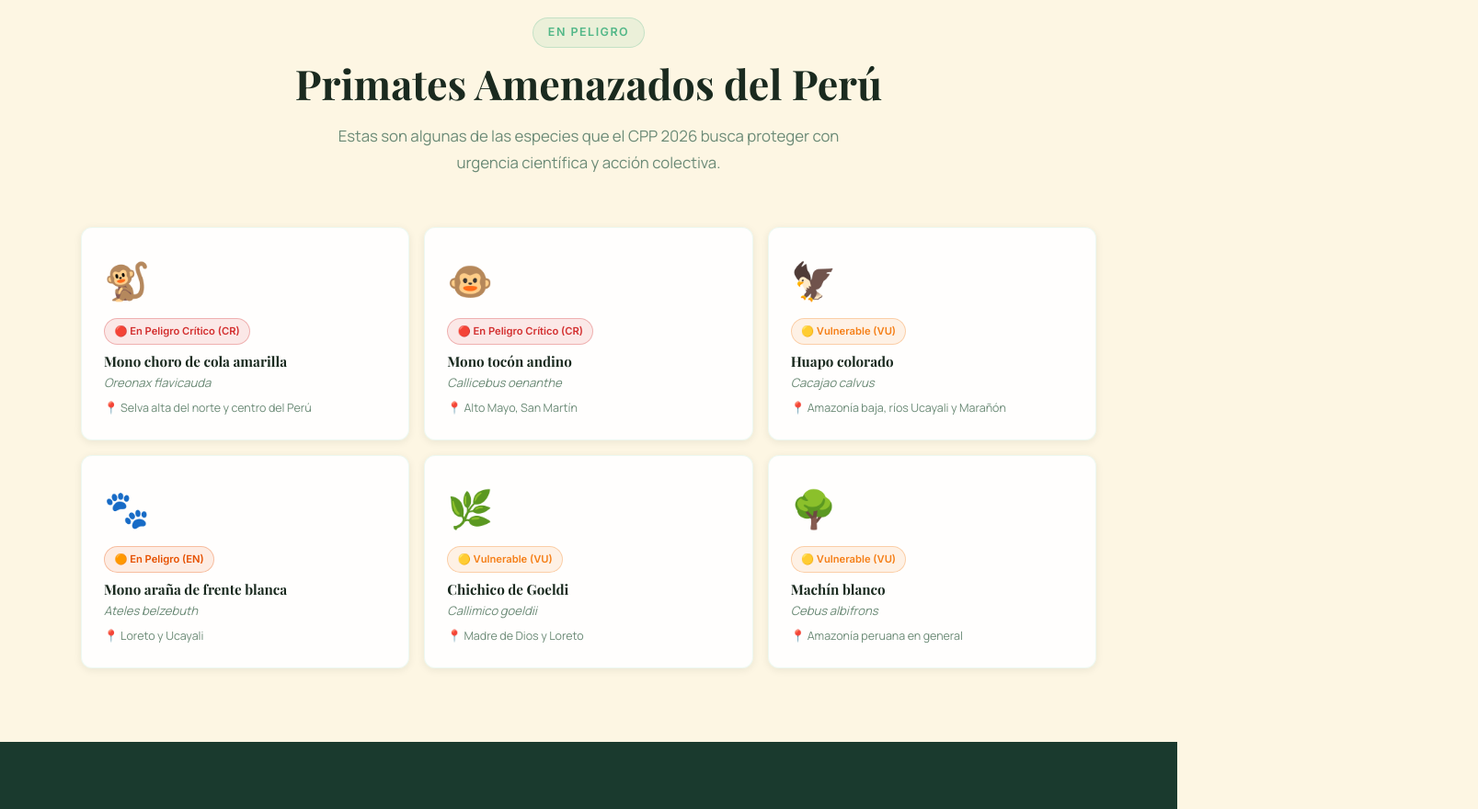
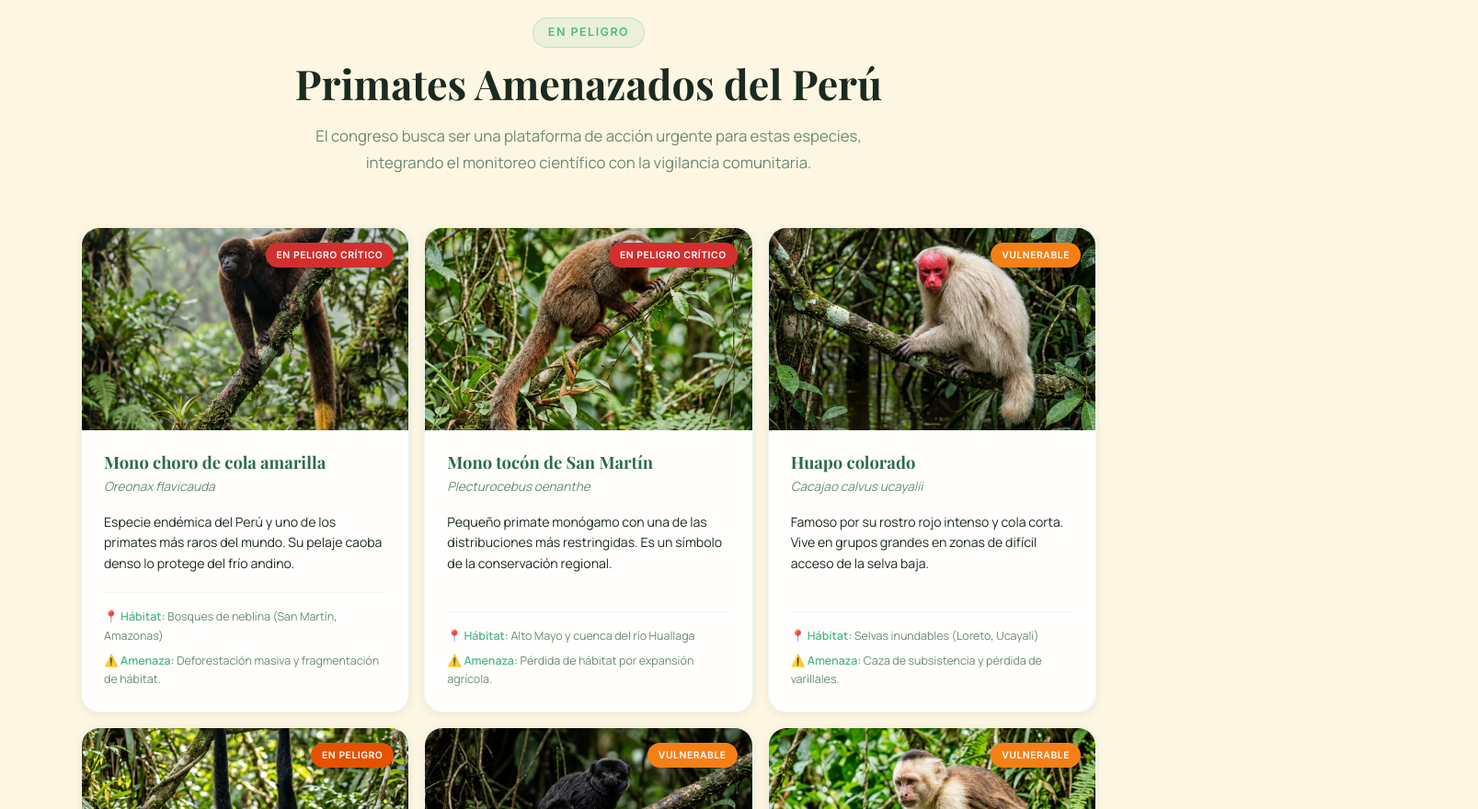
Before and after one commit to primatesperuapp-arch/congreso-primatologia-2026, an Astro site: page /congreso-primatologia-2026/conservacion in a window 1280 px wide. Shown: the part 1920-2800 px from the top of the page at 92% size, 1607 px wide, since content can reach past the window. Built offline with nearby package versions, Linux system fonts and the light colour scheme; Astro itself is replaced by a stand-in of ours; a web font is replaced by a local one.

Commit message:
feat: añade pestaña de Conservación al menú y enriquece la página con perfiles de especies

```diff
--- a/src/components/layout/Header.astro
+++ b/src/components/layout/Header.astro
@@ -5,6 +5,7 @@ const base = import.meta.env.BASE_URL === '/' ? '/' : import.meta.env.BASE_URL +
 const navLinks = [
   { href: `${base}`, label: 'Inicio' },
   { href: `${base}sobre-el-congreso`, label: 'Sobre el Congreso' },
+  { href: `${base}conservacion`, label: 'Conservación' },
   { href: `${base}llamado-de-resumenes`, label: 'Resúmenes' },
   { href: `${base}programa`, label: 'Programa' },
   { href: `${base}ponentes`, label: 'Ponentes' },
--- a/src/pages/conservacion.astro
+++ b/src/pages/conservacion.astro
@@ -73,27 +73,89 @@ const base = import.meta.env.BASE_URL === '/' ? '/' : import.meta.env.BASE_URL +
         <span class="section-label">En peligro</span>
         <h2 class="section-title">Primates Amenazados del Perú</h2>
         <p class="section-subtitle">
-          Estas son algunas de las especies que el CPP 2026 busca proteger con urgencia científica y acción colectiva.
+          El congreso busca ser una plataforma de acción urgente para estas especies, integrando el monitoreo científico con la vigilancia comunitaria.
         </p>
       </div>
 
       <div class="species-grid">
         {[
-          { emoji: "🐒", name: "Mono choro de cola amarilla", sci: "Oreonax flavicauda", status: "CR", statusLabel: "En Peligro Crítico", habitat: "Selva alta del norte y centro del Perú", icon: "🔴" },
-          { emoji: "🐵", name: "Mono tocón andino", sci: "Callicebus oenanthe", status: "CR", statusLabel: "En Peligro Crítico", habitat: "Alto Mayo, San Martín", icon: "🔴" },
-          { emoji: "🦅", name: "Huapo colorado", sci: "Cacajao calvus", status: "VU", statusLabel: "Vulnerable", habitat: "Amazonía baja, ríos Ucayali y Marañón", icon: "🟡" },
-          { emoji: "🐾", name: "Mono araña de frente blanca", sci: "Ateles belzebuth", status: "EN", statusLabel: "En Peligro", habitat: "Loreto y Ucayali", icon: "🟠" },
-          { emoji: "🌿", name: "Chichico de Goeldi", sci: "Callimico goeldii", status: "VU", statusLabel: "Vulnerable", habitat: "Madre de Dios y Loreto", icon: "🟡" },
-          { emoji: "🌳", name: "Machín blanco", sci: "Cebus albifrons", status: "VU", statusLabel: "Vulnerable", habitat: "Amazonía peruana en general", icon: "🟡" },
+          {
+            img: "choro-amarillo.png",
+            name: "Mono choro de cola amarilla",
+            sci: "Oreonax flavicauda",
+            status: "CR",
+            statusLabel: "En Peligro Crítico",
+            habitat: "Bosques de neblina (San Martín, Amazonas)",
+            threat: "Deforestación masiva y fragmentación de hábitat.",
+            desc: "Especie endémica del Perú y uno de los primates más raros del mundo. Su pelaje caoba denso lo protege del frío andino."
+          },
+          {
+            img: "tocon-andino.png",
+            name: "Mono tocón de San Martín",
+            sci: "Plecturocebus oenanthe",
+            status: "CR",
+            statusLabel: "En Peligro Crítico",
+            habitat: "Alto Mayo y cuenca del río Huallaga",
+            threat: "Pérdida de hábitat por expansión agrícola.",
+            desc: "Pequeño primate monógamo con una de las distribuciones más restringidas. Es un símbolo de la conservación regional."
+          },
+          {
+            img: "huapo-colorado.png",
+            name: "Huapo colorado",
+            sci: "Cacajao calvus ucayalii",
+            status: "VU",
+            statusLabel: "Vulnerable",
+            habitat: "Selvas inundables (Loreto, Ucayali)",
+            threat: "Caza de subsistencia y pérdida de varillales.",
+            desc: "Famoso por su rostro rojo intenso y cola corta. Vive en grupos grandes en zonas de difícil acceso de la selva baja."
+          },
+          {
+            img: "maquisapa.png",
+            name: "Maquisapa frente blanca",
+            sci: "Ateles belzebuth",
+            status: "EN",
+            statusLabel: "En Peligro",
+            habitat: "Norte de la Amazonía peruana",
+            threat: "Caza intensa y baja tasa de reproducción.",
+            desc: "Dispersor de semillas clave. Sus extremidades largas y cola prehensile le permiten una agilidad asombrosa."
+          },
+          {
+            img: "chichico.png",
+            name: "Chichico de Goeldi",
+            sci: "Callimico goeldii",
+            status: "VU",
+            statusLabel: "Vulnerable",
+            habitat: "Sotobosque de la Amazonía suroccidental",
+            threat: "Rareza natural y tráfico de fauna silvestre.",
+            desc: "Un primate pequeño y misterioso, totalmente negro, que prefiere el nivel bajo del bosque con densa vegetación."
+          },
+          {
+            img: "machin-blanco.png",
+            name: "Machín blanco",
+            sci: "Cebus albifrons",
+            status: "VU",
+            statusLabel: "Vulnerable",
+            habitat: "Vasta distribución en la cuenca amazónica",
+            threat: "Captura para mascotas y degradación forestal.",
+            desc: "Altamente inteligente y adaptable. Juega un rol fundamental en el equilibrio de los ecosistemas forestales."
+          },
         ].map((sp, i) => (
           <div class={`species-card reveal reveal-delay-${(i%3)+1}`}>
-            <div class="species-card__emoji">{sp.emoji}</div>
-            <div class={`species-card__status species-card__status--${sp.status}`}>
-              {sp.icon} {sp.statusLabel} ({sp.status})
+            <div class="species-card__img-container">
+              <img src={`${base}images/species/${sp.img}`} alt={sp.name} class="species-card__img" />
+              <div class={`species-card__status species-card__status--${sp.status}`}>
+                {sp.statusLabel}
+              </div>
             </div>
-            <h3 class="species-card__name">{sp.name}</h3>
-            <p class="species-card__sci"><em>{sp.sci}</em></p>
-            <p class="species-card__habitat">📍 {sp.habitat}</p>
+            <div class="species-card__content">
+              <h3 class="species-card__name">{sp.name}</h3>
+              <p class="species-card__sci"><em>{sp.sci}</em></p>
+              <p class="species-card__desc-text">{sp.desc}</p>
+              <div class="species-card__info">
+                <p>📍 <strong>Hábitat:</strong> {sp.habitat}</p>
+                <p>⚠️ <strong>Amenaza:</strong> {sp.threat}</p>
+              </div>
+            </div>
           </div>
         ))}
       </div>
@@ -174,27 +236,44 @@ const base = import.meta.env.BASE_URL === '/' ? '/' : import.meta.env.BASE_URL +
   @media (min-width: 1024px) { .species-grid { grid-template-columns: repeat(3, 1fr); } }
 
   .species-card {
-    padding: 1.5rem;
     background: rgba(255,255,255,0.9);
-    border-radius: var(--radius-md);
+    border-radius: var(--radius-lg);
     border: 1px solid rgba(82,183,136,0.1);
     box-shadow: var(--shadow-sm);
-    transition: transform var(--transition-mid);
+    overflow: hidden;
+    transition: transform var(--transition-mid), box-shadow var(--transition-mid);
+    display: flex;
+    flex-direction: column;
   }
-  [data-theme="dark"] .species-card { background: rgba(26,58,46,0.5); }
-  .species-card:hover { transform: translateY(-4px); }
-  .species-card__emoji { font-size: 2.5rem; margin-bottom: 0.5rem; }
+  [data-theme="dark"] .species-card { background: rgba(26,58,46,0.55); border-color: rgba(82,183,136,0.18); }
+  .species-card:hover { transform: translateY(-8px); box-shadow: var(--shadow-lg); }
+
+  .species-card__img-container { position: relative; height: 220px; overflow: hidden; }
+  .species-card__img { width: 100%; height: 100%; object-fit: cover; transition: transform 0.6s ease; }
+  .species-card:hover .species-card__img { transform: scale(1.1); }
+
   .species-card__status {
-    font-family: var(--font-ui); font-size: 0.7rem; font-weight: 700;
-    padding: 0.25rem 0.65rem; border-radius: 100px; border: 1px solid;
-    width: fit-content; margin-bottom: 0.6rem;
+    position: absolute; top: 1rem; right: 1rem;
+    font-family: var(--font-ui); font-size: 0.65rem; font-weight: 800;
+    padding: 0.3rem 0.75rem; border-radius: 100px;
+    text-transform: uppercase; letter-spacing: 0.05em;
+    box-shadow: 0 4px 12px rgba(0,0,0,0.2);
   }
-  .species-card__status--CR { color: #d32f2f; background: rgba(211,47,47,0.1); border-color: rgba(211,47,47,0.3); }
-  .species-card__status--EN { color: #e65100; background: rgba(230,81,0,0.1); border-color: rgba(230,81,0,0.3); }
-  .species-card__status--VU { color: #f57f17; background: rgba(245,127,23,0.1); border-color: rgba(245,127,23,0.3); }
+  .species-card__status--CR { background: #d32f2f; color: #fff; }
+  .species-card__status--EN { background: #e65100; color: #fff; }
+  .species-card__status--VU { background: #f57f17; color: #fff; }
 
-  .species-card__name { font-weight: 700; font-size: 0.95rem; color: var(--text-on-light); margin-bottom: 0.2rem; }
-  [data-theme="dark"] .species-card__name { color: var(--text-on-dark); }
-  .species-card__sci { font-size: 0.82rem; color: var(--text-muted); margin-bottom: 0.4rem; }
-  .species-card__habitat { font-size: 0.78rem; color: var(--text-muted); }
+  .species-card__content { padding: 1.5rem; display: flex; flex-direction: column; flex-grow: 1; }
+  .species-card__name { font-family: var(--font-display); font-size: 1.15rem; color: var(--forest-mid); margin-bottom: 0.25rem; }
+  [data-theme="dark"] .species-card__name { color: var(--forest-canopy); }
+  .species-card__sci { font-size: 0.85rem; color: var(--text-muted); font-style: italic; margin-bottom: 1rem; }
+  .species-card__desc-text { font-size: 0.88rem; color: var(--text-on-light); line-height: 1.6; margin-bottom: 1.25rem; }
+  [data-theme="dark"] .species-card__desc-text { color: rgba(240,237,232,0.85); }
+
+  .species-card__info {
+    margin-top: auto; padding-top: 1rem; border-top: 1px solid rgba(82,183,136,0.1);
+    display: flex; flex-direction: column; gap: 0.4rem;
+  }
+  .species-card__info p { font-size: 0.78rem; color: var(--text-muted); }
+  .species-card__info strong { color: var(--forest-leaf); font-weight: 600; }
 </style>
```
Also changed, not shown: public/images/species/chichico.png (added), public/images/species/choro-amarillo.png (added), public/images/species/huapo-colorado.png (added), public/images/species/machin-blanco.png (added), public/images/species/maquisapa.png (added), public/images/species/tocon-andino.png (added).
